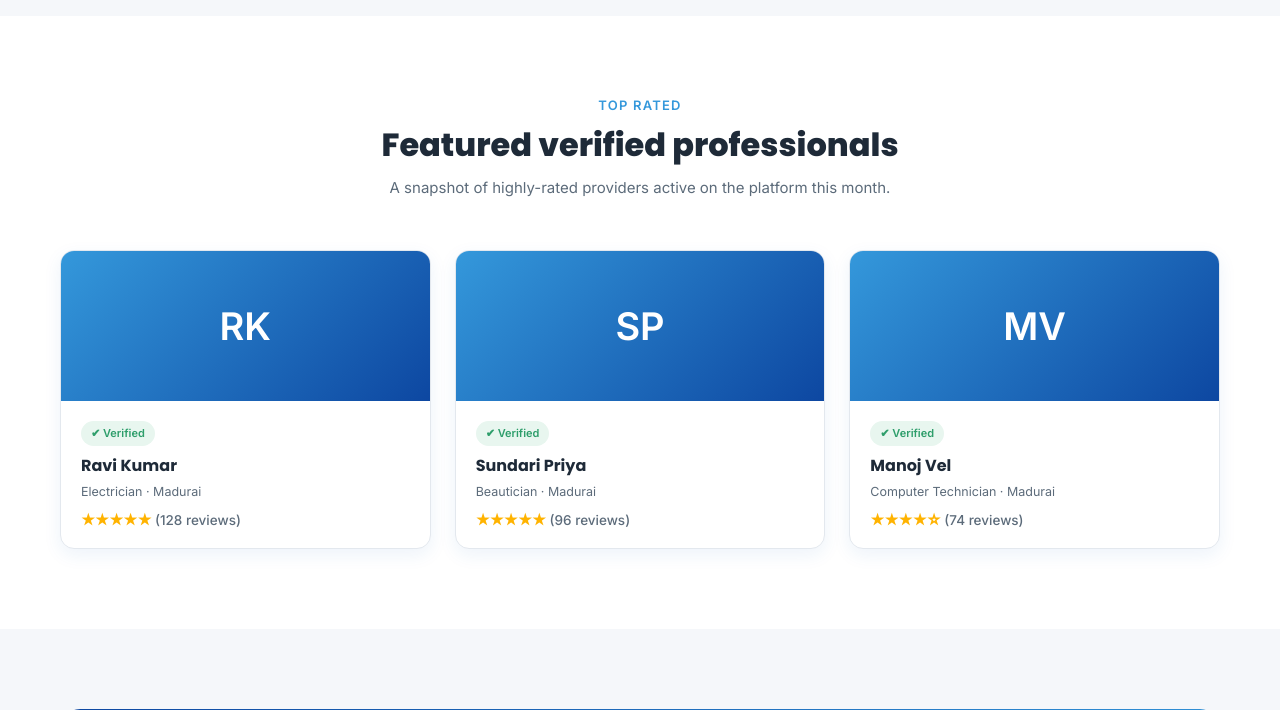
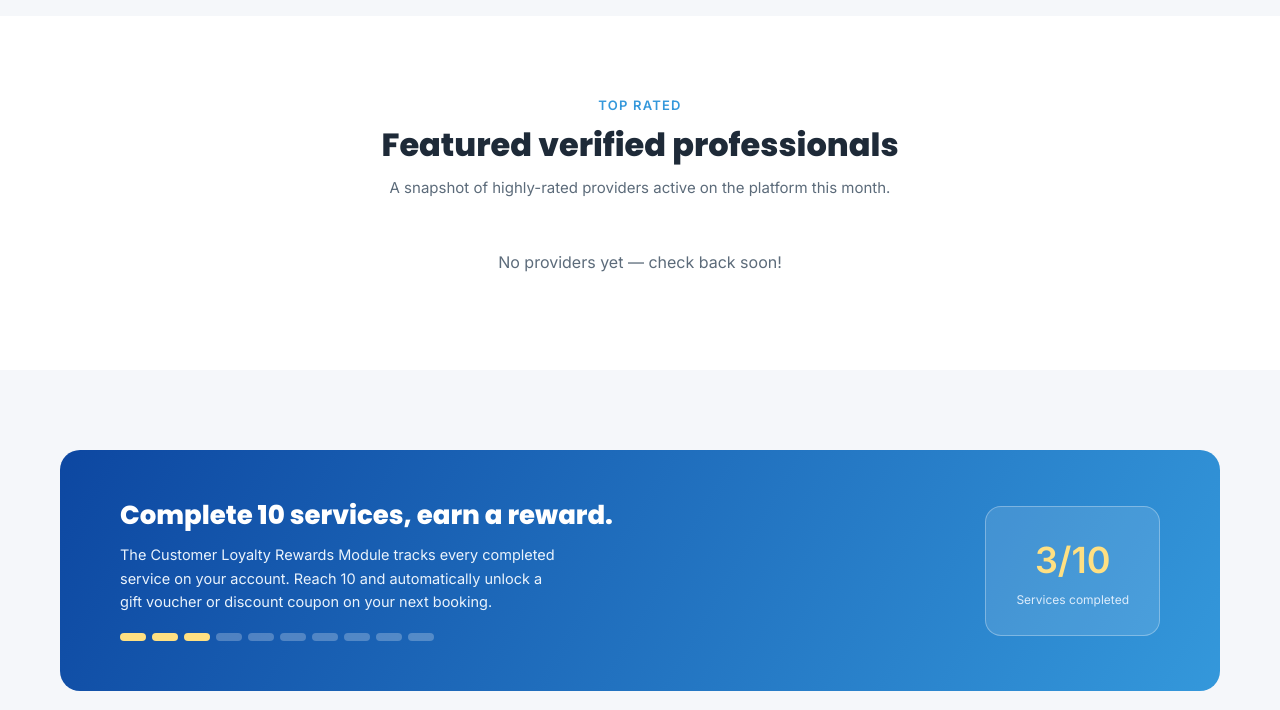
Before and after one commit to varsha-analyzer/service-hub, a Flask app: page /home in a window 1280 px wide. Shown: the part 1933-2643 px from the top of the page. Run offline with Flask 3, Linux system fonts and the light colour scheme.

Commit message:
Update home.html

```diff
--- a/templates/home.html
+++ b/templates/home.html
@@ -111,34 +111,47 @@
     <p>A snapshot of highly-rated providers active on the platform this month.</p>
   </div>
   <div class="provider-grid">
-    <div class="provider-card">
-      <div class="provider-photo">RK</div>
-      <div class="provider-info">
-        <span class="badge-verified">✔ Verified</span>
-        <h4>Ravi Kumar</h4>
-        <div class="role">Electrician · Madurai</div>
-        <div class="rating">★★★★★ <span>(128 reviews)</span></div>
+    {% if featured_providers %}
+      {% for p in featured_providers %}
+      <div class="provider-card">
+        <div class="provider-photo">{{ p.name[:2].upper() }}</div>
+        <div class="provider-info">
+          <span class="badge-verified">✔ Verified</span>
+          <h4>{{ p.name }}</h4>
+          <div class="role">{{ p.category }} · {{ p.city }}</div>
+          <div class="rating">
+            {{ '★' * (p.avg_rating|round|int) }}{{ '☆' * (5 - (p.avg_rating|round|int)) }}
+            <span>({{ p.review_count }} reviews)</span>
+          </div>
+          <a href="{{ url_for('submit_review', provider_id=p.id) }}" class="btn-review">⭐ Leave a Review</a>
+        </div>
       </div>
-    </div>
-    <div class="provider-card">
-      <div class="provider-photo">SP</div>
-      <div class="provider-info">
-        <span class="badge-verified">✔ Verified</span>
-        <h4>Sundari Priya</h4>
-        <div class="role">Beautician · Madurai</div>
-        <div class="rating">★★★★★ <span>(96 reviews)</span></div>
-      </div>
-    </div>
-    <div class="provider-card">
-      <div class="provider-photo">MV</div>
-      <div class="provider-info">
-        <span class="badge-verified">✔ Verified</span>
-        <h4>Manoj Vel</h4>
-        <div class="role">Computer Technician · Madurai</div>
-        <div class="rating">★★★★☆ <span>(74 reviews)</span></div>
-      </div>
-    </div>
+      {% endfor %}
+    {% else %}
+      <p style="text-align:center; color:var(--text-muted); grid-column:1/-1;">
+        No providers yet — check back soon!
+      </p>
+    {% endif %}
   </div>
+
+  <style>
+      .btn-review{
+          display:inline-block;
+          margin-top:12px;
+          padding:8px 18px;
+          border-radius:8px;
+          background:#2f6fed;
+          color:#fff !important;
+          text-decoration:none;
+          font-size:13px;
+          font-weight:600;
+          transition:.2s;
+      }
+      .btn-review:hover{
+          background:#123d82;
+          color:#fff;
+      }
+  </style>
 </section>
 
 <!-- ========================= REWARDS ========================= -->
```
